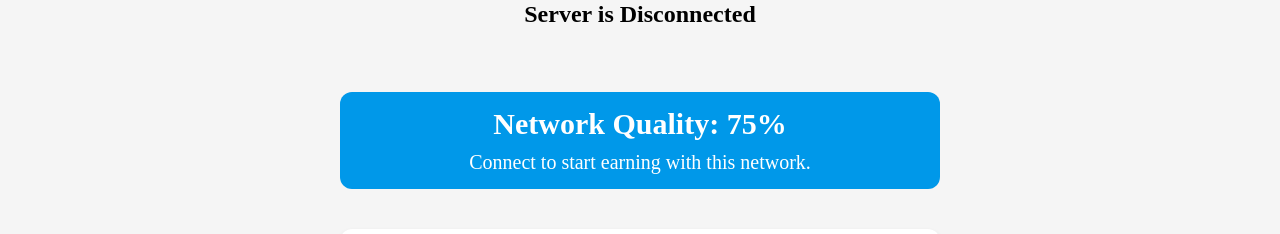
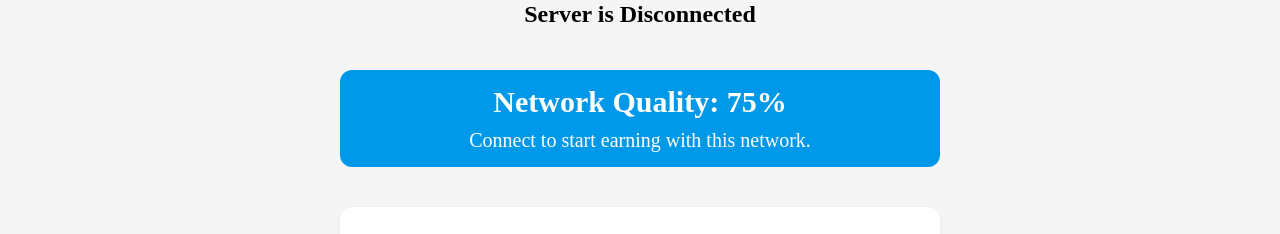
Before and after one commit to bohatko/tma, a React (Vite) app: page /mining in a window 1280 px wide. Shown: the part 392-626 px from the top of the page. Built offline with nearby package versions, Linux system fonts and the light colour scheme.

Commit message:
fix: further reduce spacing between mining elements to 6px

```diff
--- a/src/pages/Mining.tsx
+++ b/src/pages/Mining.tsx
@@ -252,11 +252,11 @@ const Mining: React.FC = () => {
         </svg>
       </StatusCircle>
 
-      <div style={{ textAlign: 'center', marginBottom: '12px' }}>
+      <div style={{ textAlign: 'center', marginBottom: '0px' }}>
         <h2>{isMining ? 'Server is Connected' : 'Server is Disconnected'}</h2>
       </div>
 
-      <NetworkQualityCard style={{ marginTop: '12px' }}>
+      <NetworkQualityCard style={{ marginTop: '2px' }}>
         <QualityHeader>
           Network Quality: {networkQuality}%
         </QualityHeader>
```
